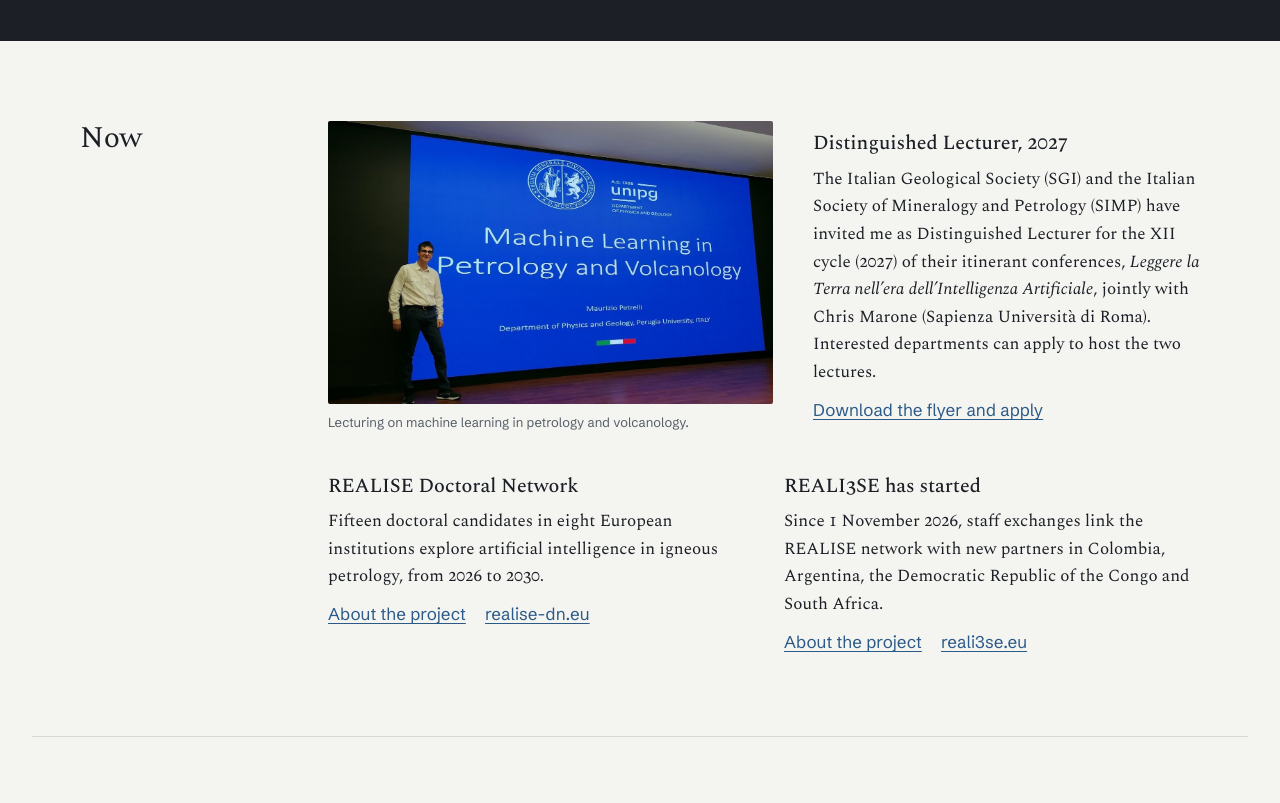
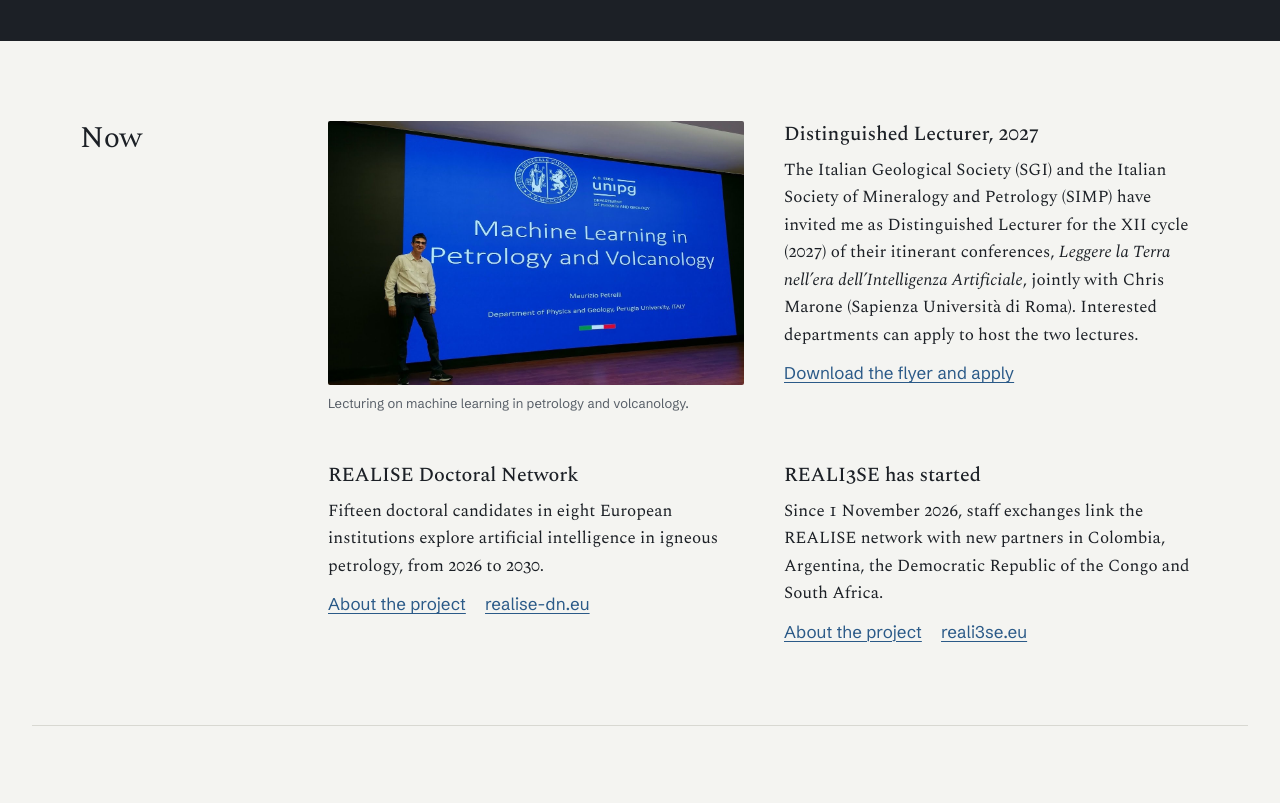
Before and after one commit to petrelli-m/petrelli-m.github.io, a plain HTML site: page index.html in a window 1280 px wide. Shown: the part 760-1563 px from the top of the page. Drawn offline with nearby package versions, Linux system fonts and the light colour scheme.

Commit message:
Now: align the photo row with the news row on two equal columns
Co-Authored-By: Claude Opus 5.5 <noreply@anthropic.com>
Claude-Session: https://claude.ai/code/session_01Lsysm4XwY7pooxetQeWE6w

```diff
--- a/index.html
+++ b/index.html
@@ -22,7 +22,7 @@
   <link rel="preconnect" href="https://fonts.googleapis.com">
   <link rel="preconnect" href="https://fonts.gstatic.com" crossorigin>
   <link rel="stylesheet" href="https://fonts.googleapis.com/css2?family=Schibsted+Grotesk:wght@400;500;600&amp;family=Spectral:ital,wght@0,300;0,400;0,500;1,300;1,400&amp;display=swap">
-  <link rel="stylesheet" href="style.css?v=20261121b">
+  <link rel="stylesheet" href="style.css?v=20261121d">
   <script src="data/cpx-spots.js?v=20261121b" defer></script>
   <script src="data/cpx-map.js?v=20261121b" defer></script>
   <script src="script.js?v=20261121b" defer></script>
--- a/style.css
+++ b/style.css
@@ -423,17 +423,18 @@ h3 {
 .now-grid {
   display: grid;
   grid-template-columns: repeat(2, minmax(0, 1fr));
-  gap: 2.5rem;
+  gap: 3rem 2.5rem;
   max-width: 60rem;
 }
 
-/* First item: the lecture photograph beside its text */
+/* First item: the lecture photograph beside its text, on the same two
+   columns as the items below, so every edge lines up */
 .now-feature {
   grid-column: 1 / -1;
   display: grid;
-  grid-template-columns: minmax(0, 1.15fr) minmax(0, 1fr);
+  grid-template-columns: repeat(2, minmax(0, 1fr));
   gap: 1.5rem 2.5rem;
-  align-items: center;
+  align-items: start;
 }
 
 .now-photo img {
```
